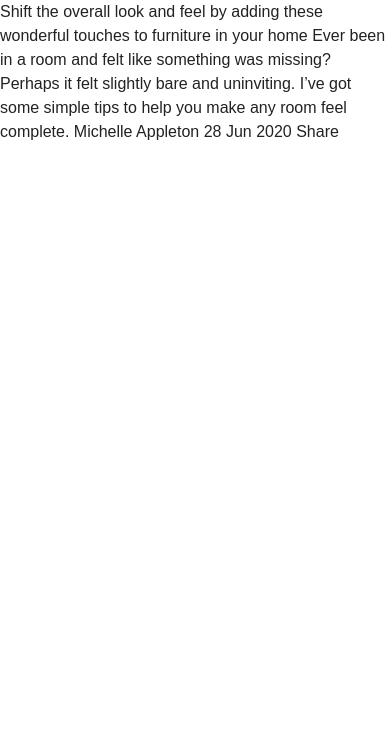
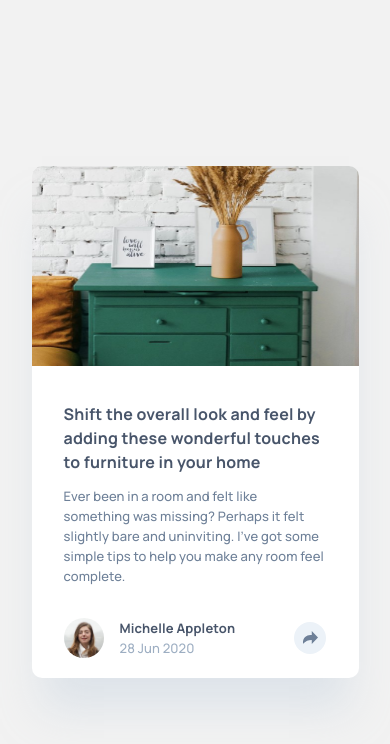
Before and after one commit to dhpcode/article-preview-component, a plain HTML site: page index.html in a window 390 px wide. Drawn offline with Linux system fonts and the light colour scheme.

Commit message:
Add root elements and finish itial mobile design

```diff
--- a/css/styles.css
+++ b/css/styles.css
@@ -1,3 +1,10 @@
+:root {
+  --dark-grayish-blue: #48556a;
+  --desaturated-blue: #6d7f97;
+  --grayish-blue: #9eafc2;
+  --light-grayish-blue: #ecf2f8;
+}
+
 html {
   box-sizing: border-box;
   height: 100%;
@@ -16,10 +23,10 @@ body {
   height: 100%;
   margin: 0;
   padding: 0;
-  font-family: Arial, sans-serif;
+  font-family: 'Manrope', sans-serif;
   font-size: 16px;
   line-height: 1.5;
-  background-color: #fff;
+  background-color: #f2f2f2;
   color: #222;
 }
 
@@ -69,9 +76,13 @@ select:-webkit-autofill:focus {
 
 .container {
   width: 100%;
-  max-width: 1200px;
-  padding-left: 50px;
-  padding-right: 50px;
+  height: 100%;
+  display: flex;
+  justify-content: center;
+  align-items: center;
+  max-width: 1500px;
+  padding-left: 30px;
+  padding-right: 30px;
   margin-left: auto;
   margin-right: auto;
 }
@@ -83,6 +94,116 @@ select:-webkit-autofill:focus {
 }
 
 
+.article-container {
+  width: 327px;
+  display: flex;
+  flex-direction: column;
+  background-color: #fff;
+  border-radius: 10px;
+  box-shadow: 0px 40px 40px -10px rgba(201, 213, 225, 0.50);
+  overflow: hidden;
+}
+
+.article-container__image {
+  display: flex;
+}
+
+.article-container__img {
+  display: block;
+  width: 327px;
+  height: 200px;
+}
+
+.article-container__bottom {}
+
+.article-container__bottom-top {
+  padding: 36px 32px 12px;
+}
+
+.article-container__bottom-title {
+  margin: 0;
+  font-size: 16px;
+  line-height: 24px;
+  letter-spacing: 0.2px;
+  margin-bottom: 12px;
+}
+
+.article-container__bottom-link {
+  color: var(--dark-grayish-blue);
+  text-decoration: none;
+}
+
+.article-container__bottom-link:hover {
+  /* opacity: 0.8; */
+  color: #b2b2e6;
+}
+
+.article-container__bottom-text {
+  color: #6E8098;
+  font-size: 13px;
+  font-style: normal;
+  font-weight: 500;
+  line-height: 20px;
+  letter-spacing: 0.122px;
+}
+
+.acticle-container__bottom-writer {
+  display: flex;
+  padding: 20px 32px;
+}
+
+.writer {
+  display: flex;
+  align-items: center;
+}
+
+.writer__img {
+  width: 40px;
+  height: 40px;
+  border-radius: 50%;
+  margin-right: 16px;
+}
+
+.writer__div {
+  margin-right: 59px;
+}
+
+.writer__name {
+  color: var(--dark-grayish-blue);
+  font-size: 13px;
+  font-style: normal;
+  font-weight: 700;
+  line-height: 20px;
+  /* 153.846% */
+  letter-spacing: 0.122px;
+}
+
+.writer__date {
+  color: #9DAEC2;
+  font-size: 13px;
+  font-style: normal;
+  font-weight: 500;
+  line-height: 20px;
+  /* 153.846% */
+  letter-spacing: 0.122px;
+
+}
+
+.share-img {
+  cursor: pointer;
+}
+
+
+
+
+
+
+
+
+
+
+
+
 /* RETINA BACKGROUNDS */
 @media only screen and (-webkit-min-device-pixel-ratio: 2),
 only screen and (min--moz-device-pixel-ratio: 2),
--- a/index.html
+++ b/index.html
@@ -1,5 +1,6 @@
 <!DOCTYPE html>
 <html lang="en">
+
 <head>
   <meta charset="UTF-8">
   <meta http-equiv="X-UA-Compatible" content="IE=edge">
@@ -13,20 +14,53 @@
   <link rel="stylesheet" href="css/normalize.css">
   <link rel="stylesheet" href="css/styles.css">
 
+  <!-- Fonts -->
+  <link rel="preconnect" href="https://fonts.googleapis.com">
+  <link rel="preconnect" href="https://fonts.gstatic.com" crossorigin>
+  <link href="https://fonts.googleapis.com/css2?family=Manrope:wght@500;700&display=swap" rel="stylesheet">
+
+
 </head>
+
 <body>
-  Shift the overall look and feel by adding these wonderful
-  touches to furniture in your home
+  <div class="container">
+    <div class="article-container">
+      <div class="article-container__image">
+        <img class="article-container__img" src="images/drawers.jpg" alt="Drawer image" width="327" height="200"
+          srcset="">
+      </div>
 
-  Ever been in a room and felt like something was missing? Perhaps
-  it felt slightly bare and uninviting. I’ve got some simple tips
-  to help you make any room feel complete.
+      <div class="article-container__bottom">
+        <div class="article-container__bottom-top">
+          <h3 class="article-container__bottom-title">
+            <a href="#" class="article-container__bottom-link">
+              Shift the overall look and feel by adding these wonderful
+              touches to furniture in your home
+            </a>
+          </h3>
+          <div class="article-container__bottom-text">
+            Ever been in a room and felt like something was missing? Perhaps
+            it felt slightly bare and uninviting. I’ve got some simple tips
+            to help you make any room feel complete.
+          </div>
+        </div>
+        <div class="acticle-container__bottom-writer writer">
+          <img class="writer__img" src="images/avatar-michelle.jpg" alt="Michelle" width="40" height="40">
+          <div class="writer__div">
+            <div class="writer__name">Michelle Appleton</div>
+            <div class="writer__date">28 Jun 2020</div>
+          </div>
+          <svg class="share-img" xmlns="http://www.w3.org/2000/svg" width="32" height="32" viewBox="0 0 32 32" fill="none">
+            <circle cx="16" cy="16" r="16" fill="#ECF2F8"/>
+            <path d="M24 15.495L17.7663 9.01392V12.8807H16.4409C12.3314 12.8807 9 16.0393 9 19.9358V21.9849L9.58868 21.3733C11.5901 19.2941 14.4221 18.1094 17.3912 18.1094H17.7663V21.9762L24 15.495Z" fill="#6E8098"/>
+            </svg>
 
-  Michelle Appleton
-  28 Jun 2020
-
-  Share
+        </div>
+      </div>
+    </div>
+  </div>
 
   <script src="js/main.js"></script>
 </body>
+
 </html>
```
Also changed, not shown: images/icon-share.svg.
